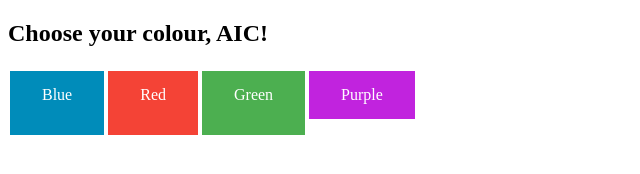
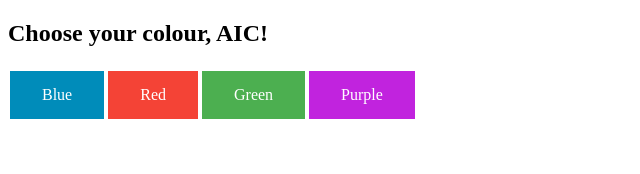
Before and after one commit to kelpielim/AIC, a plain HTML site: page index.html in a window 1280 px wide. Shown: the whole page, without its empty margins (0-640 px from the left). Drawn offline with Linux system fonts and the light colour scheme.

Commit message:
Load Page

```diff
--- a/index.html
+++ b/index.html
@@ -24,9 +24,9 @@
 
 <h2>Choose your colour, AIC!</h2>
 
-<a class="button button1" href="blue.html">Blue</button></p>
-<a class="button button2" href="red.html">Red</button></p>
-<a class="button button3" href="green.html">Green</button></p>
+<a class="button button1" href="blue.html">Blue</button>
+<a class="button button2" href="red.html">Red</button>
+<a class="button button3" href="green.html">Green</button>
 <a class="button button4" href="purple.html">Purple</button>
 
 </body>
```
